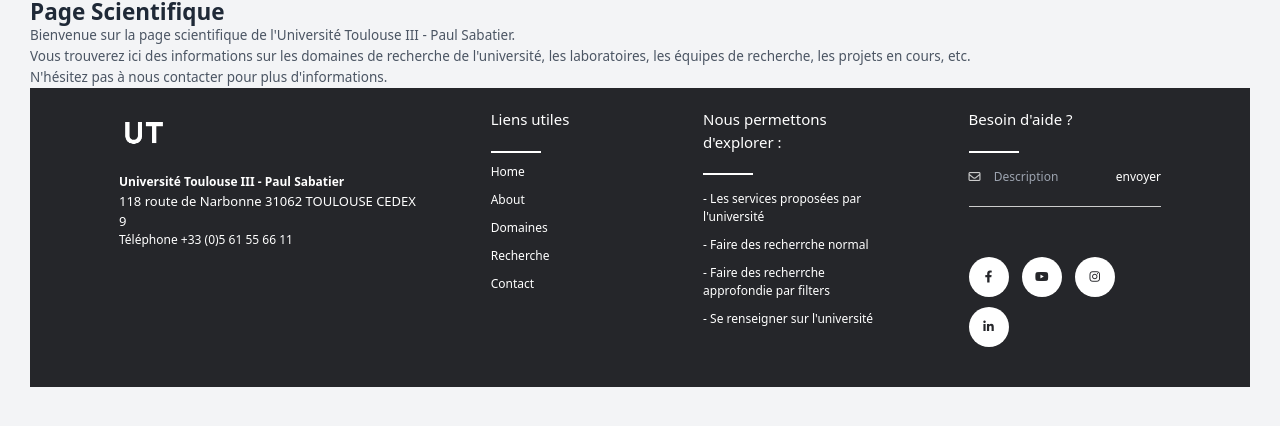
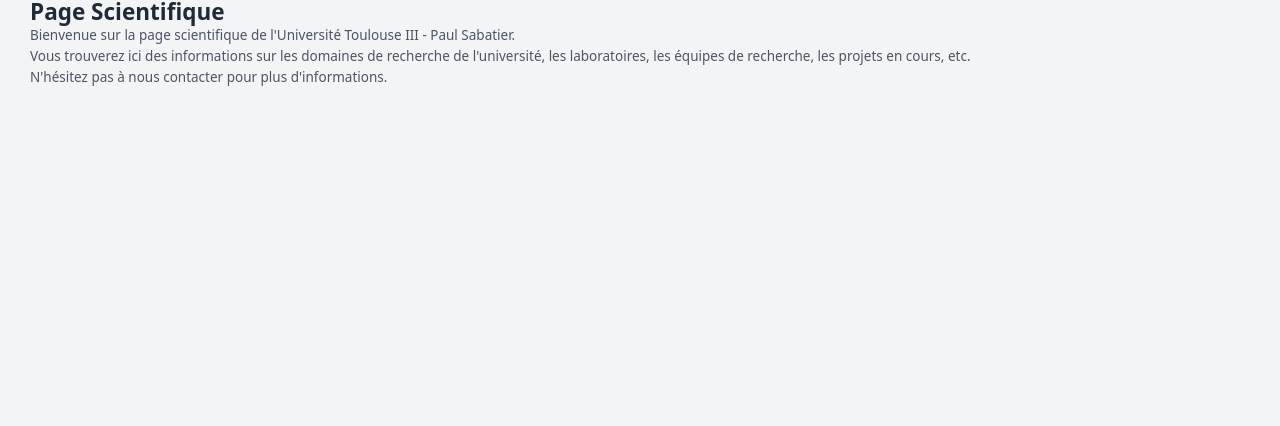
Before and after one commit to MA-BOUSSOUALEF/Robust-Data-Pipeline-with-Advanced-Search-Interface, a website: page FrontEnd/pages/scientifique.html in a window 1280 px wide. Shown: the part 144-570 px from the top of the page. Drawn offline with nearby package versions, Linux system fonts and the light colour scheme.

Commit message:
Update scientifique.html

```diff
--- a/FrontEnd/pages/scientifique.html
+++ b/FrontEnd/pages/scientifique.html
@@ -63,76 +63,6 @@
         <p class="text-lg text-gray-600">Vous trouverez ici des informations sur les domaines de recherche de l'université, les laboratoires, les équipes de recherche, les projets en cours, etc.</p>
         <p class="text-lg text-gray-600">N'hésitez pas à nous contacter pour plus d'informations.</p>
 
-  <!-- Footer -->
-  <footer>
-    <div class="footer-container">
-      <!-- Colonne 1 -->
-      <div class="col-1" m-5>
-        <img src="../images/logo.png" alt="Logo UT3">
-        <div>
-          <strong> Université Toulouse III - Paul Sabatier </strong> <p>118 route de Narbonne 31062 TOULOUSE CEDEX 9 </p> Téléphone +33 (0)5 61 55 66 11
-        </div>
-      </div>
-      <!-- Colonne 2 : Quick Links -->
-      <div class="col-2">
-        <h3>Liens utiles</h3>
-        <ul>
-          <li><a href="#">Home</a></li>
-          <li><a href="#">About</a></li>
-          <li><a href="#">Domaines</a></li>
-          <li><a href="#">Recherche</a></li>
-          <li><a href="#">Contact</a></li>
-        </ul>
-      </div>
-      <!-- Colonne 3 : Services -->
-      <div class="col-3">
-        <h3>Nous permettons d'explorer :</h3>
-        <ul>
-          <li><a href="#">- Les services proposées par l'université</a></li>
-          <li><a href="#">- Faire des recherrche normal</a></li>
-          <li><a href="#">- Faire des recherrche approfondie par filters</a></li>
-          <li><a href="#">- Se renseigner sur l'université</a></li>
-        </ul>
-      </div>
-      <!-- Colonne 4 : Newsletter -->
-      <div class="col-4">
-        <h3>Besoin d'aide ?</h3>
-        <form>
-          <i class="far fa-envelope"></i>
-          <input type="email" placeholder=" Description">
-          <button type="submit">envoyer</button>
-        </form>
-        <div class="social-icons">
-          <a href="https://www.facebook.com/universitedetoulouse" target="_blank"><i class="fab fa-facebook-f"></i></a>
-          <a href="https://www.youtube.com/c/UniversiteToulousePaulSabatier" target="_blank"><i class="fab fa-youtube"></i></a>
-          <a href="https://www.instagram.com/ut3paulsabatier/" target="_blank"><i class="fab fa-instagram"></i></a>
-          <a href="https://www.linkedin.com/school/universite-paul-sabatier-toulouse-iii" target="_blank"><i class="fab fa-linkedin-in"></i></a>
-      </div>
-      </div>
-    </div>
-  </footer>
-  <!-- <div id="footer-placeholder"></div>
 
-  <script>
-    // Fonction pour inclure le header et le footer
-    function includeHTML() {
-      const includeElements = document.querySelectorAll('[data-include]');
-      includeElements.forEach(el => {
-        const file = el.getAttribute('data-include');
-        fetch(file)
-          .then(response => response.text())
-          .then(data => {
-            el.innerHTML = data;
-          });
-      });
-    }
-
-    // Inclure le header et le footer
-    document.addEventListener('DOMContentLoaded', () => {
-      document.getElementById('header-placeholder').setAttribute('data-include', 'header.html');
-      document.getElementById('footer-placeholder').setAttribute('data-include', 'footer.html');
-      includeHTML();
-    });
-  </script>-->
 </body>
 </html>
```
